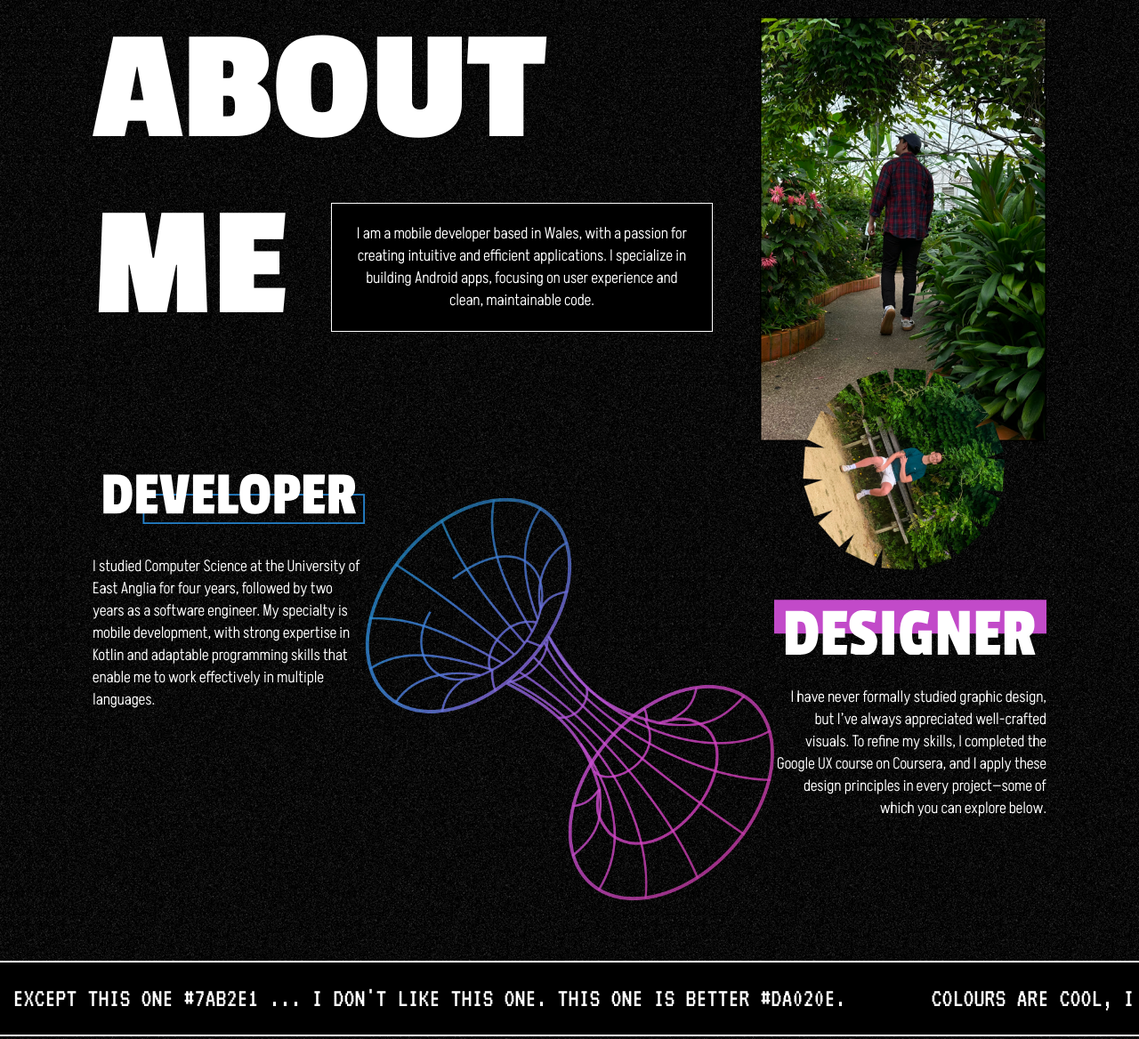
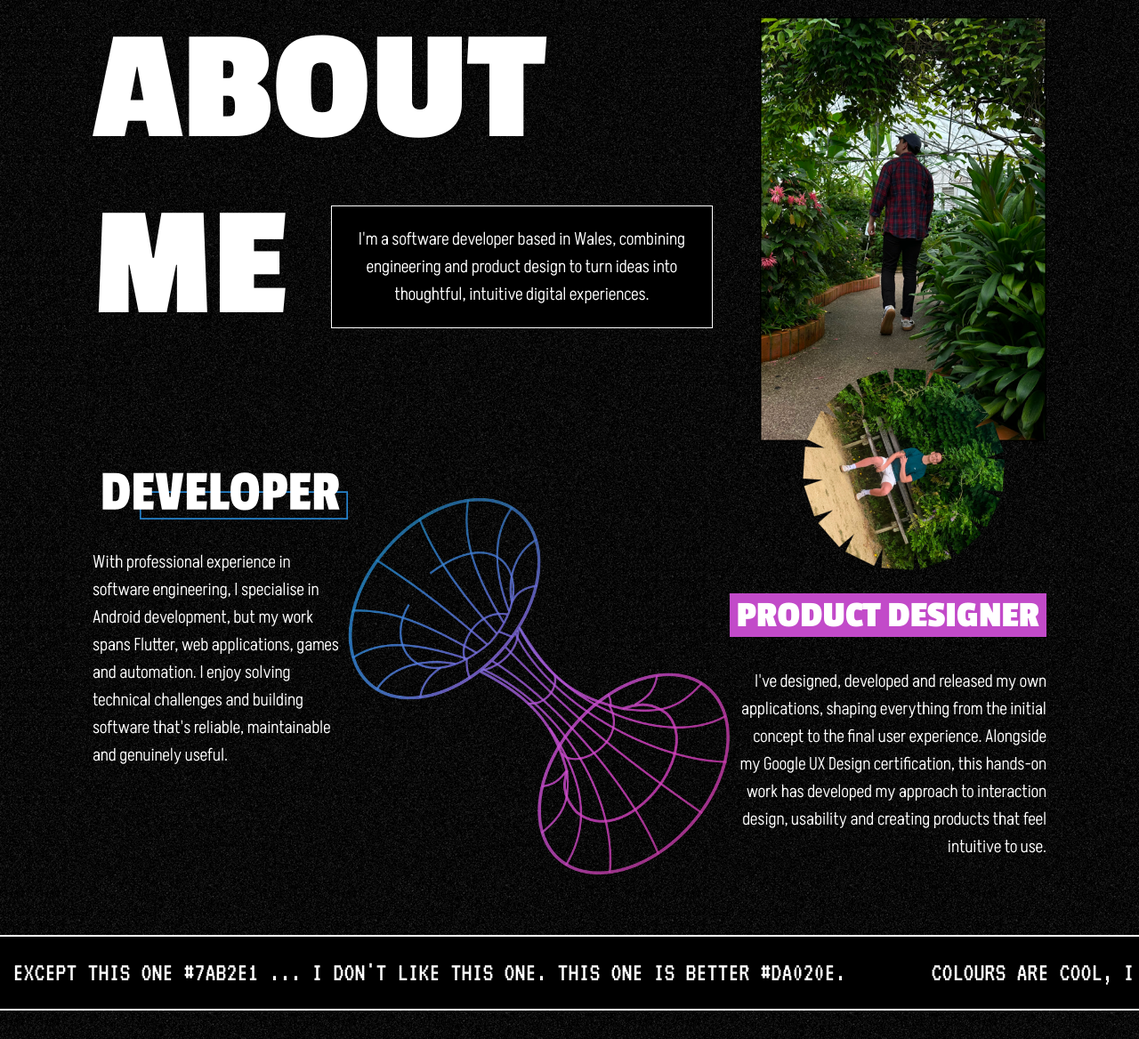
Before and after one commit to ryanDMaule/portfolio, a plain HTML site: page index.html in a window 1280 px wide. Shown: the part 1026-2194 px from the top of the page at 89% size. Drawn offline with Linux system fonts and the light colour scheme.

Commit message:
feat: refine about section for development and product design

```diff
--- a/index.html
+++ b/index.html
@@ -60,9 +60,7 @@
                         <div class="column-about-right">
                             <!-- SUMMARY SECTION -->
                             <div class="styled-div">
-                                <p>I am a mobile developer based in Wales, with a passion for creating intuitive
-                                and efficient applications. I specialize in building Android apps, focusing on
-                                user experience and clean, maintainable code.</p>
+                                <p>I'm a software developer based in Wales, combining engineering and product design to turn ideas into thoughtful, intuitive digital experiences.</p>
                             </div>
                         </div>
                       </div>
@@ -78,14 +76,14 @@
                     <div class="three-columns">
                         <div class="column left-s">
                             <img src="images/Developer icon.svg"/>
-                            <p>I studied Computer Science at the University of East Anglia for four years, followed by two years as a software engineer. My specialty is mobile development, with strong expertise in Kotlin and adaptable programming skills that enable me to work effectively in multiple languages.</p>
+                            <p>With professional experience in software engineering, I specialise in Android development, but my work spans Flutter, web applications, games and automation. I enjoy solving technical challenges and building software that's reliable, maintainable and genuinely useful.</p>
                         </div>
                         <div class="column center">
                             <img id="cone_wide_png" src="images/wireframe-cone.png" alt="wireframe-cone">
                         </div>
                         <div class="column right-s">
-                            <img src="images/Designer icon.svg"/>
-                            <p>I have never formally studied graphic design, but I’ve always appreciated well-crafted visuals. To refine my skills, I completed the Google UX course on Coursera, and I apply these design principles in every project—some of which you can explore below.</p>
+                            <h2 class="product-designer-heading">PRODUCT DESIGNER</h2>
+                            <p>I've designed, developed and released my own applications, shaping everything from the initial concept to the final user experience. Alongside my Google UX Design certification, this hands-on work has developed my approach to interaction design, usability and creating products that feel intuitive to use.</p>
                         </div>
                     </div>
 
@@ -100,9 +98,7 @@
 
                 <!-- SUMMARY SECTION -->
                 <div class="styled-div">
-                    <p>I am a mobile developer based in Wales, with a passion for creating intuitive
-                         and efficient applications. I specialize in building Android apps, focusing on
-                         user experience and clean, maintainable code.</p>
+                    <p>I'm a software developer based in Wales, combining engineering and product design to turn ideas into thoughtful, intuitive digital experiences.</p>
                   </div>
 
                 <!-- ME PICTURES -->
@@ -113,12 +109,12 @@
 
                 <!-- SKILLS SECTION -->
                 <img src="images/Developer icon.svg" class="developer-svg"/>
-                <p class="small_text">I studied Computer Science at the University of East Anglia for four years, followed by two years as a software engineer. My specialty is mobile development, with strong expertise in Kotlin and adaptable programming skills that enable me to work effectively in multiple languages.</p>
+                <p class="small_text">With professional experience in software engineering, I specialise in Android development, but my work spans Flutter, web applications, games and automation. I enjoy solving technical challenges and building software that's reliable, maintainable and genuinely useful.</p>
                 <img id="cone_png" src="images/wireframe-cone.png" alt="wireframe-cone">
                 <div class="designer_container">
-                      <img src="images/Designer icon.svg" class="designer-svg"/>
+                    <h2 class="product-designer-heading">PRODUCT DESIGNER</h2>
                 </div>
-                <p id="designer_text" class="small_text">I have never formally studied graphic design, but I’ve always appreciated well-crafted visuals. To refine my skills, I completed the Google UX course on Coursera, and I apply these design principles in every project—some of which you can explore below.</p>
+                <p id="designer_text" class="small_text">I've designed, developed and released my own applications, shaping everything from the initial concept to the final user experience. Alongside my Google UX Design certification, this hands-on work has developed my approach to interaction design, usability and creating products that feel intuitive to use.</p>
 
             </div>
         </div>
--- a/styles.css
+++ b/styles.css
@@ -218,7 +218,7 @@ nav a:hover, nav a.active {
   width: 70%;
   margin-top: -25%;
 }
-.designer-svg, .developer-svg {
+.developer-svg {
   width: 50vw;
   height: auto;
 }
@@ -230,6 +230,17 @@ nav a:hover, nav a.active {
   margin-top: 5%;
   display: flex;
   justify-content: flex-end;
+}
+.product-designer-heading {
+  display: inline-block;
+  padding: .08em .18em;
+  background-color: #C24AC9;
+  color: #fff;
+  font-family: bold;
+  font-size: clamp(20px, 5vw, 42px);
+  font-weight: normal;
+  line-height: 1;
+  white-space: nowrap;
 }
 .small_text {
   margin-top: 5%;
@@ -568,7 +579,8 @@ nav a:hover, nav a.active {
 
 /* REMOVE THIS AND HANDLE FONTS BETTER GLOBALLY */
 .styled-div p {
-  font-size: 18px;
+  font-size: 20px;
+  line-height: 1.55;
 }
 
 .developer-wide {
@@ -613,6 +625,12 @@ nav a:hover, nav a.active {
   margin-bottom: 10%;
 }
 
+.right-s .product-designer-heading {
+  max-width: 100%;
+  margin-bottom: 10%;
+  font-size: clamp(20px, 3.3vw, 42px);
+}
+
 .right-s {
   flex: 30%;
   text-align: right;
@@ -633,10 +651,16 @@ nav a:hover, nav a.active {
 }
 
 .column p {
-  font-size: 18px;
+  font-size: 20px;
+  line-height: 1.55;
   font-family: Akshar;
   font-weight: lighter;
   color: white;
+}
+
+#ABOUT .small_text {
+  font-size: 20px;
+  line-height: 1.65;
 }
 
 #wide-project-1 {
```
